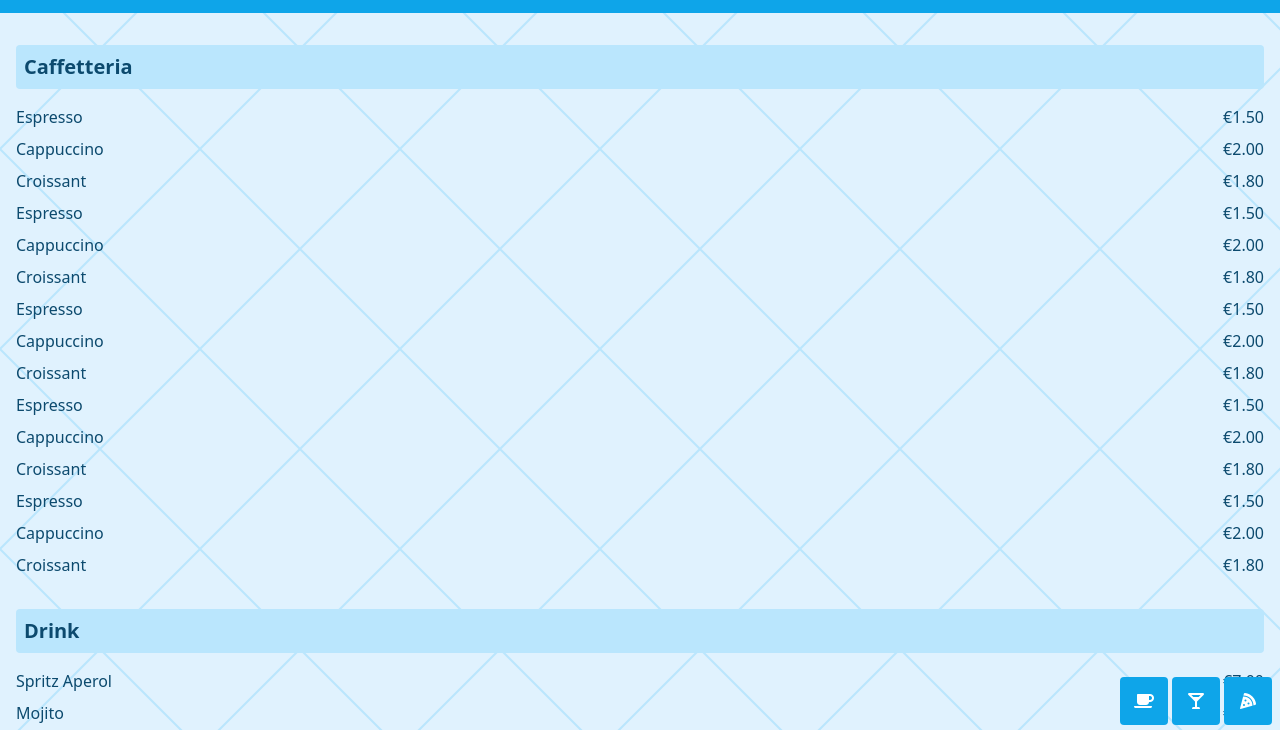
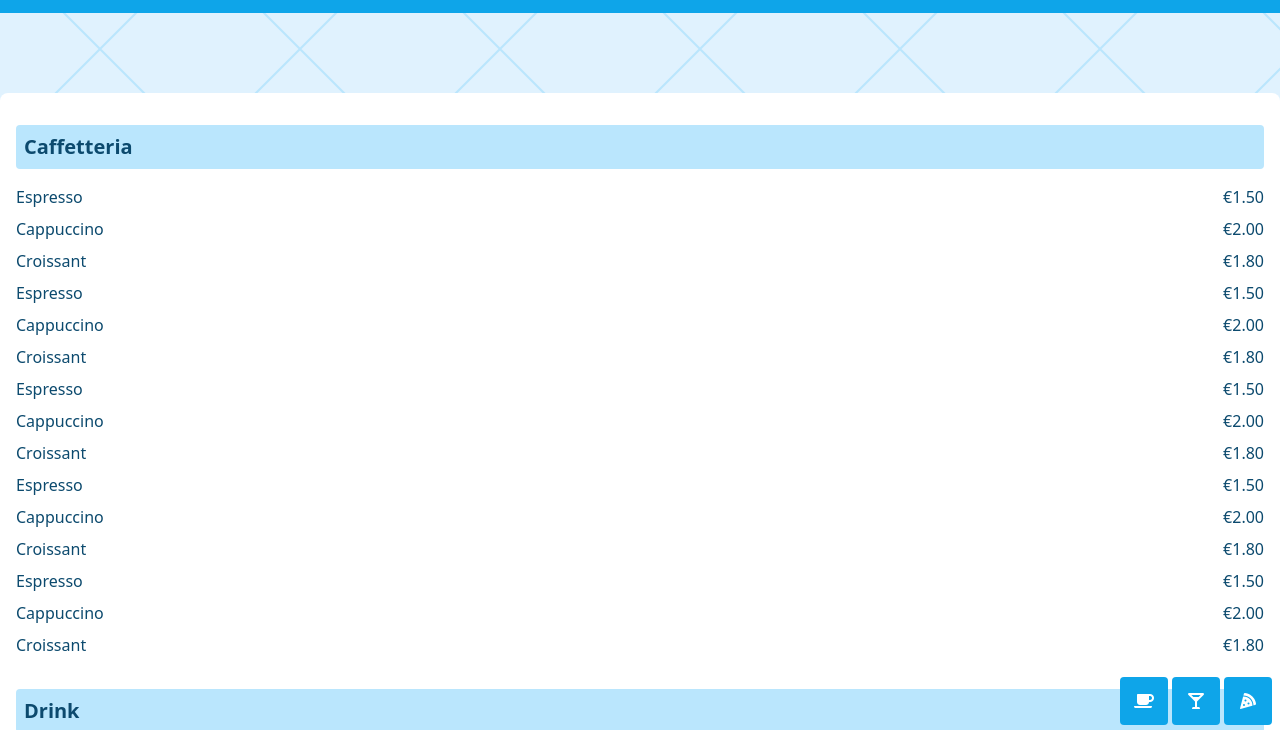
Before and after one commit to Zacros/lido-menu, a plain HTML site: page index.html in a window 1280 px wide. Shown: the part 51-781 px from the top of the page. Drawn offline with nearby package versions, Linux system fonts and the light colour scheme.

Commit message:
deploy: 1486f0b480543b2dfbd0b4879589fc20ef230cb2

```diff
--- a/index.html
+++ b/index.html
@@ -21,7 +21,7 @@
       <h1 class="text-2xl font-bold">Menu Lido Bella Vista</h1>
     </header>
 
-    <main class="container mx-auto px-4 py-8 mb-16">
+    <main class="container mx-auto px-4 py-8 my-20 bg-white rounded-lg">
       <section id="caffetteria" class="mb-8">
         <h2 class="text-xl font-bold mb-4 bg-sky-200 p-2 rounded">
           Caffetteria
```
Also changed, not shown: styles.css.
